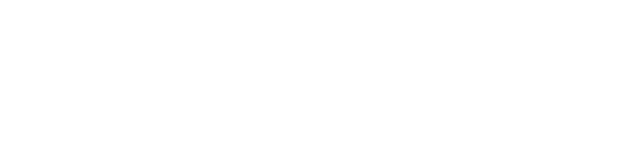
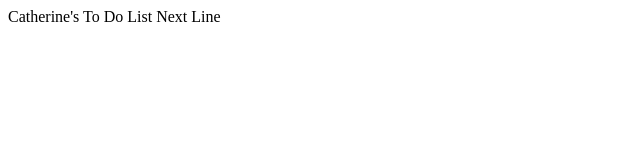
Before and after one commit to kevinwchiang/toDoCat, a plain HTML site: page index.html in a window 1280 px wide. Shown: the whole page, without its empty margins (0-640 px from the left). Drawn offline with Linux system fonts and the light colour scheme.

Commit message:
Added title of To Do List

```diff
--- a/index.html
+++ b/index.html
@@ -5,6 +5,8 @@
   <link rel="stylesheet" href="styles.css">
 </head>
 <body>
+  <a>Catherine's To Do List</a>
+  <a>Next Line</a>
 
 </body>
 </html>
```
